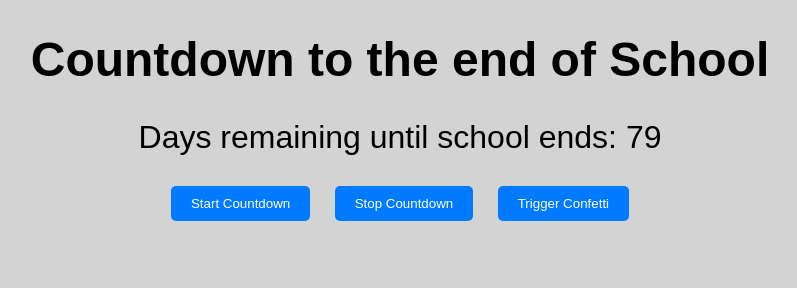
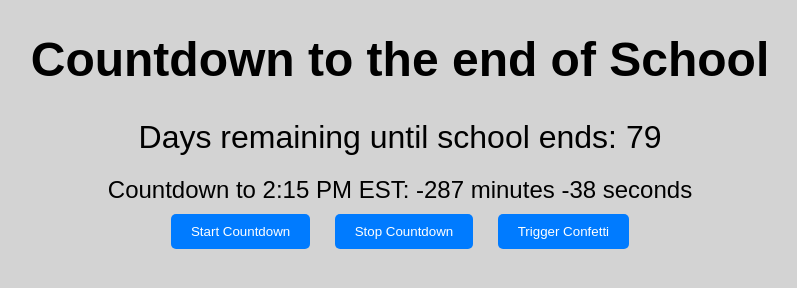
Before and after one commit to c0nstantly/countdown, a plain HTML site: page index.html in a window 1280 px wide. Both pictures are taken after a click on the button "Start Countdown". Shown: the whole page, without its empty margins (240-1037 px from the left). Drawn offline with Linux system fonts and the light colour scheme.

Commit message:
Update index.html

```diff
--- a/index.html
+++ b/index.html
@@ -98,6 +98,26 @@
       countdownElement.textContent = `Days remaining until school ends: ${businessDays}`;
     }
 
+    function updateClock() {
+      // Set the target time (2:15 PM EST)
+      const targetTime = new Date();
+      targetTime.setHours(14, 15, 0, 0); // 2:15 PM EST
+
+      // Get the current time
+      const currentTime = new Date();
+
+      // Calculate the difference in milliseconds
+      let diff = targetTime - currentTime;
+
+      // Convert milliseconds to minutes and seconds
+      const minutes = Math.floor(diff / 60000);
+      const seconds = Math.floor((diff % 60000) / 1000);
+
+      // Display the clock
+      const clockElement = document.getElementById('clock');
+      clockElement.textContent = `Countdown to 2:15 PM EST: ${minutes} minutes ${seconds} seconds`;
+    }
+
     // Function to check if it's 2:15 PM EST
     function checkTime() {
       const currentTime = new Date();
@@ -124,11 +144,13 @@
     document.getElementById('startButton').addEventListener('click', function() {
       updateCountdown();
       countdownInterval = setInterval(updateCountdown, 60000); // Update countdown every minute
+      setInterval(updateClock, 1000); // Update clock every second
     });
 
     // Event listener for stop countdown button
     document.getElementById('stopButton').addEventListener('click', function() {
       clearInterval(countdownInterval);
+      document.getElementById('clock').textContent = "";
     });
 
     // Event listener for trigger confetti button
```
